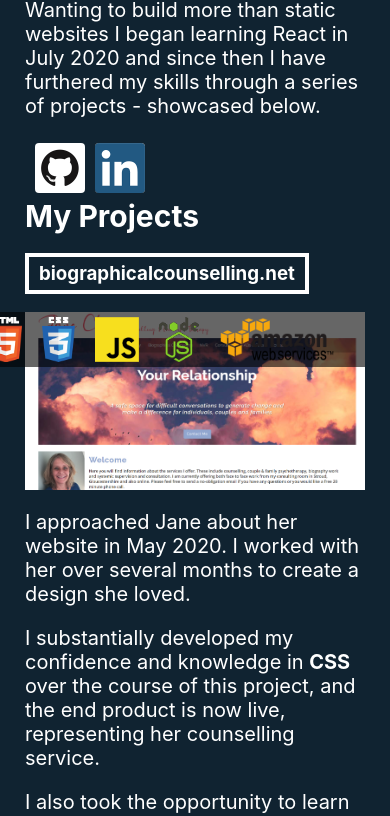
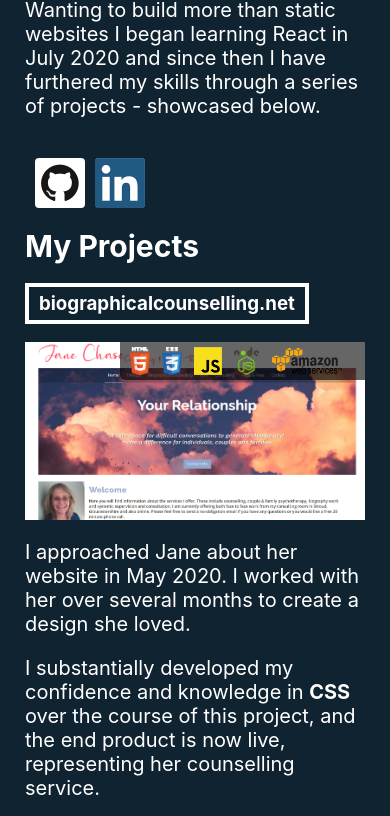
Before and after one commit to bill0x2A/portfolio-site, a React (Create React App) app: page / in a window 390 px wide. Shown: the part 977-1793 px from the top of the page. Built offline with nearby package versions, Linux system fonts and the light colour scheme.

Commit message:
Styling improvements

```diff
--- a/src/App.module.css
+++ b/src/App.module.css
@@ -27,7 +27,7 @@
 
 .SocialContainer {
   display: flex;
-  padding: 5px 10px;
+  padding: 20px 10px;
 }
 
 .SocialContainer img {
@@ -108,6 +108,13 @@
   margin-right : 20px;
 }
 
+@media only screen and (max-width : 786px){
+  .Technologies img{
+    max-height: 28px;
+    margin-right : 12px;
+  }
+}
+
 .Project img:hover {
   filter : contrast(110%);
   cursor: pointer;
```
